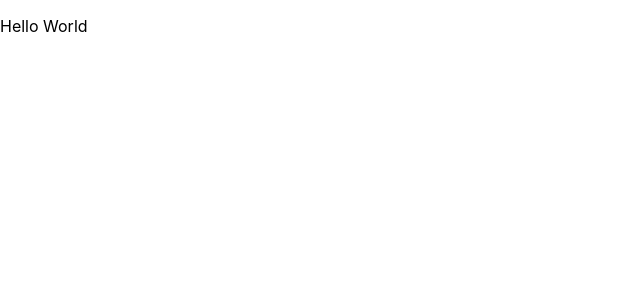
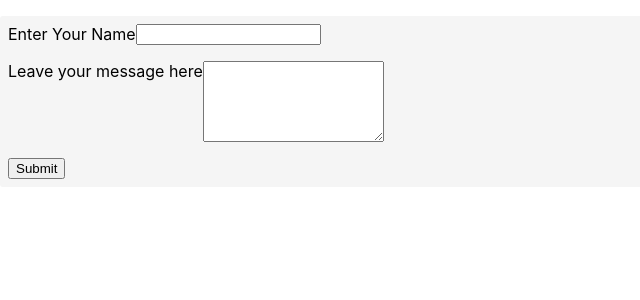
Before and after one commit to raynelle03/ReactProject, a React (Create React App) app in the folder scrapbook-tutorial/: page / in a window 1280 px wide. Shown: the top 300 px of the page, without its empty margins (0-640 px from the left). Built offline with nearby package versions, Linux system fonts and the light colour scheme.

Commit message:
Initial commit

```diff
--- a/scrapbook-tutorial/src/App.js
+++ b/scrapbook-tutorial/src/App.js
@@ -1,12 +1,39 @@
-import React from "react";
-import "./App.css";
+import React, { Component } from "react";
+import Table from "./Table";
+import Form from "./Form";
 
-function App() {
-  return (
-    <div className="container">
-      <p>Hello World</p>
-    </div>
-  );
+class App extends Component {
+  state = {
+    characters: [],
+  };
+
+  render() {
+    const { characters } = this.state;
+
+    return (
+      <div className="container">
+        <Form handleSubmit={this.handleSubmit} />
+        <Table
+          characterData={characters}
+          removeCharacter={this.removeCharacter}
+        />
+      </div>
+    );
+  }
+
+  removeCharacter = (index) => {
+    const { characters } = this.state;
+
+    this.setState({
+      characters: characters.filter((character, i) => {
+        return i !== index;
+      }),
+    });
+  };
+
+  handleSubmit = (character) => {
+    this.setState({ characters: [...this.state.characters, character] });
+  };
 }
 
 export default App;
--- /dev/null
+++ b/scrapbook-tutorial/src/Form.js
@@ -0,0 +1,61 @@
+import React, { Component } from "react";
+
+class Form extends Component {
+  initialState = {
+    name: "",
+    job: "",
+  };
+
+  state = this.initialState;
+
+  handleChange = (event) => {
+    const { name, value } = event.target;
+
+    this.setState({
+      [name]: value,
+    });
+  };
+
+  render() {
+    const { name, job } = this.state;
+
+    return (
+      <form>
+        <ul class="wrapper">
+          <li class="form-row">
+            <label htmlFor="name">Enter Your Name</label>
+            <input
+              type="text"
+              name="name"
+              id="name"
+              value={name}
+              onChange={this.handleChange}
+            />
+          </li>
+          <li class="form-row">
+            <label htmlFor="job">Leave your message here</label>
+
+            <textarea
+              ype="textarea"
+              name="job"
+              id="job"
+              value={job}
+              onChange={this.handleChange}
+              rows="5"
+            />
+          </li>
+          <li class="form-row">
+            <input type="button" value="Submit" onClick={this.submitForm} />
+          </li>
+        </ul>
+      </form>
+    );
+  }
+
+  submitForm = () => {
+    this.props.handleSubmit(this.state);
+    this.setState(this.initialState);
+  };
+}
+
+export default Form;
--- /dev/null
+++ b/scrapbook-tutorial/src/Table.js
@@ -0,0 +1,49 @@
+import React, { Component } from "react";
+
+const TableHeader = () => {
+  return (
+    // <thead>
+    //   <tr>
+    //     <th>You Messages here</th>
+    //     {/* <th>Job</th> */}
+    //   </tr>
+    // </thead>
+
+    <div>Tests</div>
+  );
+};
+
+const TableBody = (props) => {
+  const rows = props.characterData.map((row, index) => {
+    return (
+      // <tr key={index}>
+      //   <td>{row.name}</td>
+      //   <td>{row.job}</td>
+      //   <td>
+      //     <button onClick={() => props.removeCharacter(index)}>Delete</button>
+      //   </td>
+      // </tr>
+
+      <div className="memory-card" key={index}>
+        <label>{row.name}</label>
+        <label>{row.job}</label>
+        <button onClick={() => props.removeCharacter(index)}>Delete</button>
+      </div>
+    );
+  });
+
+  return <div className="memory-game">{rows}</div>;
+};
+
+const Table = (props) => {
+  const { characterData, removeCharacter } = props;
+
+  return (
+    <TableBody
+      characterData={characterData}
+      removeCharacter={removeCharacter}
+    />
+  );
+};
+
+export default Table;
--- a/scrapbook-tutorial/src/index.css
+++ b/scrapbook-tutorial/src/index.css
@@ -1,13 +1,29 @@
 body {
   margin: 0;
-  font-family: -apple-system, BlinkMacSystemFont, 'Segoe UI', 'Roboto', 'Oxygen',
-    'Ubuntu', 'Cantarell', 'Fira Sans', 'Droid Sans', 'Helvetica Neue',
-    sans-serif;
+  font-family: -apple-system, BlinkMacSystemFont, 'Segoe UI', 'Roboto', 'Oxygen', 'Ubuntu', 'Cantarell', 'Fira Sans', 'Droid Sans', 'Helvetica Neue', sans-serif;
   -webkit-font-smoothing: antialiased;
   -moz-osx-font-smoothing: grayscale;
 }
 
 code {
-  font-family: source-code-pro, Menlo, Monaco, Consolas, 'Courier New',
-    monospace;
+  font-family: source-code-pro, Menlo, Monaco, Consolas, 'Courier New', monospace;
 }
+
+.wrapper {
+  background-color: whitesmoke;
+  list-style-type: none;
+  padding: 0;
+  border-radius: 3px;
+}
+
+.form-row {
+  display: flex;
+  justify-content: flex-start;
+  padding: .5em;
+}
+
+.form-row button {
+  background: gray;
+  color: white;
+  border: 0;
+}
```
